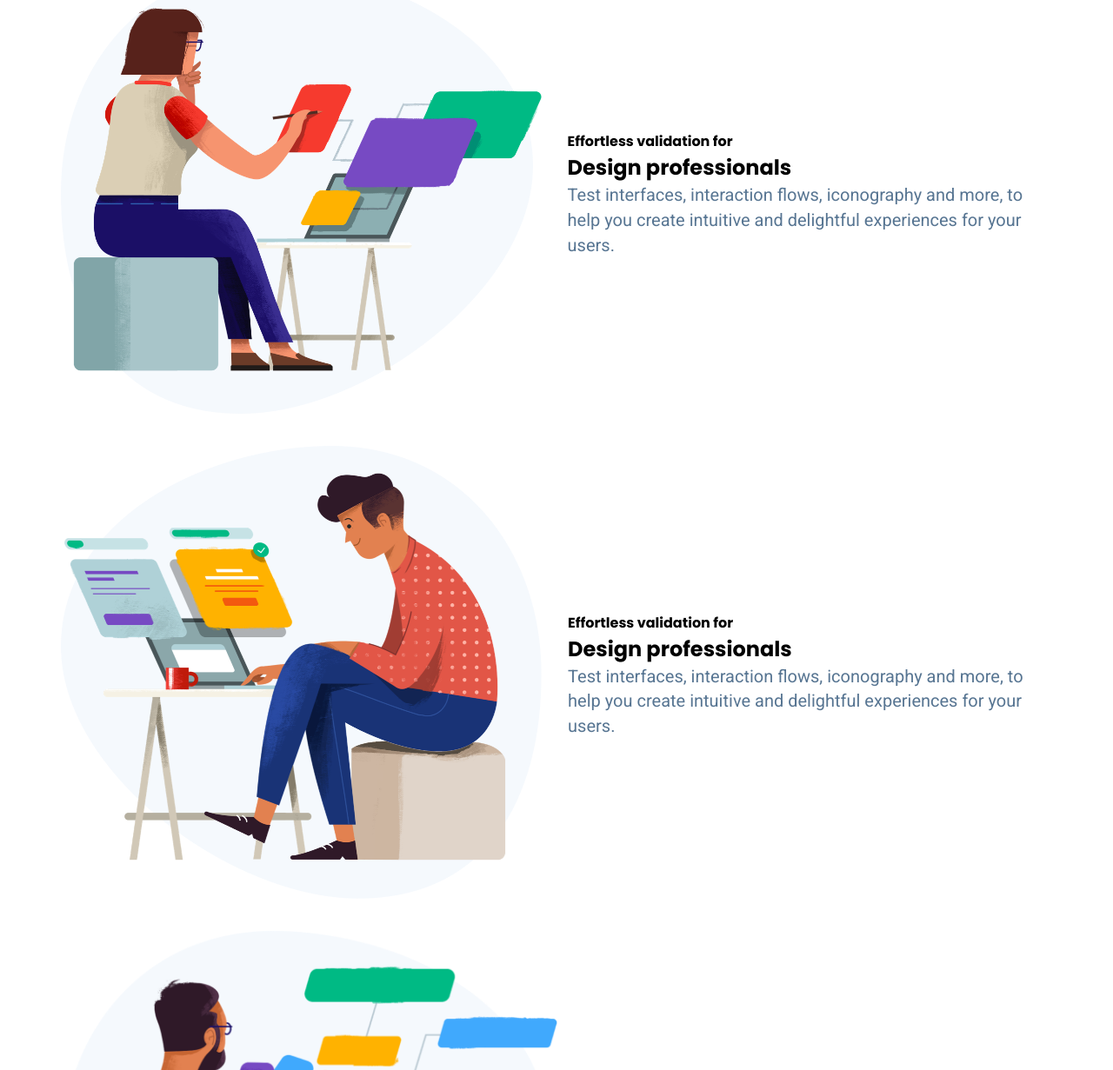
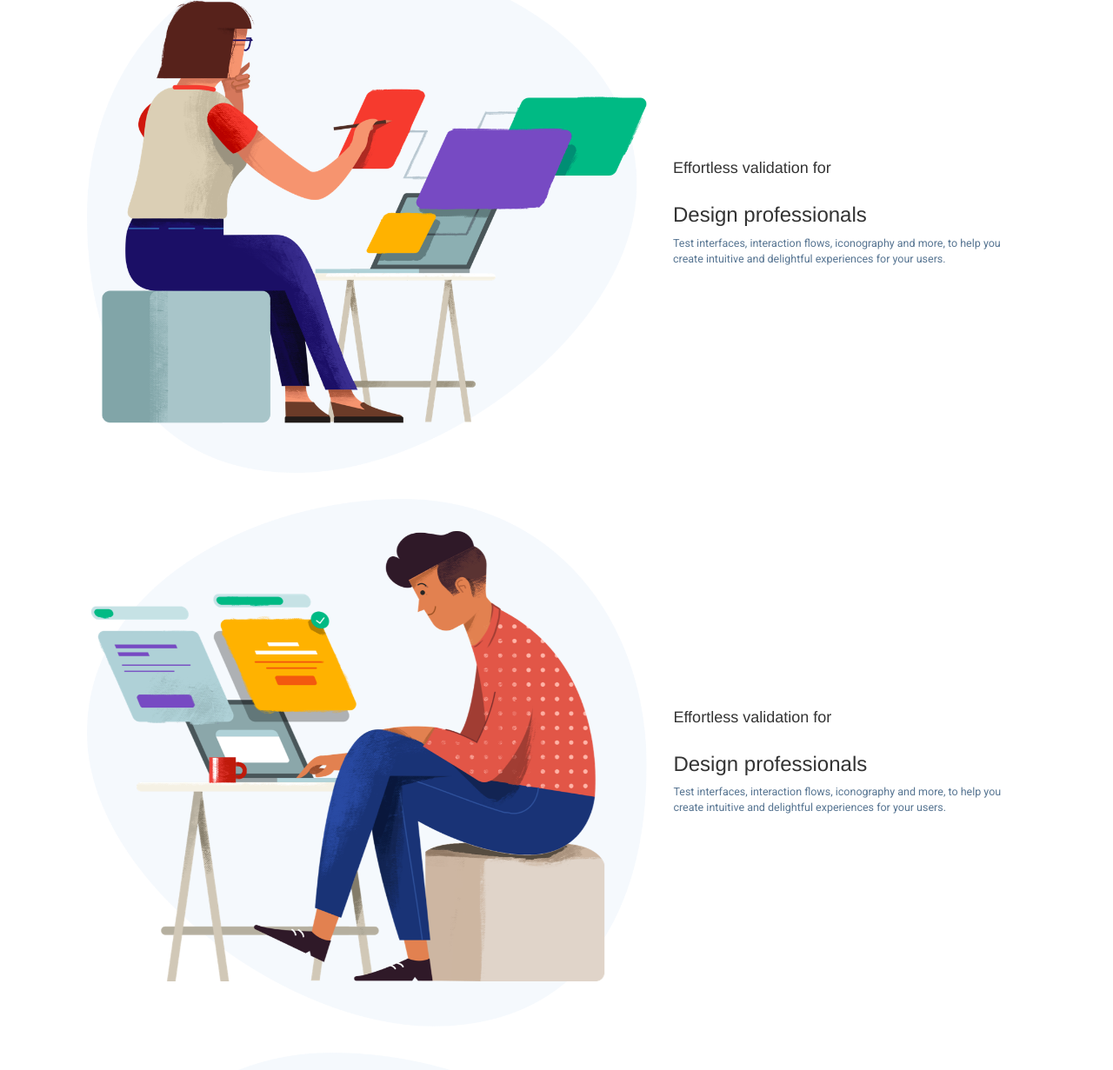
Before and after one commit to Rajeshwari45/Usability-Hub-, a plain HTML site: page index.html in a window 1280 px wide. Shown: the part 1569-2800 px from the top of the page at 87% size. Drawn offline with nearby package versions, Linux system fonts and the light colour scheme.

Commit message:
Update index.html

```diff
--- a/index.html
+++ b/index.html
@@ -8,6 +8,9 @@
     <title>My website</title>
     <link rel="stylesheet" href="style.css">
     <link rel="stylesheet" href="media-queries.css">
+    <link rel="stylesheet" href="https://maxcdn.bootstrapcdn.com/bootstrap/3.4.1/css/bootstrap.min.css">
+  <script src="https://ajax.googleapis.com/ajax/libs/jquery/3.7.1/jquery.min.js"></script>
+  <script src="https://maxcdn.bootstrapcdn.com/bootstrap/3.4.1/js/bootstrap.min.js"></script>
 </head>
 
 <body>
```
